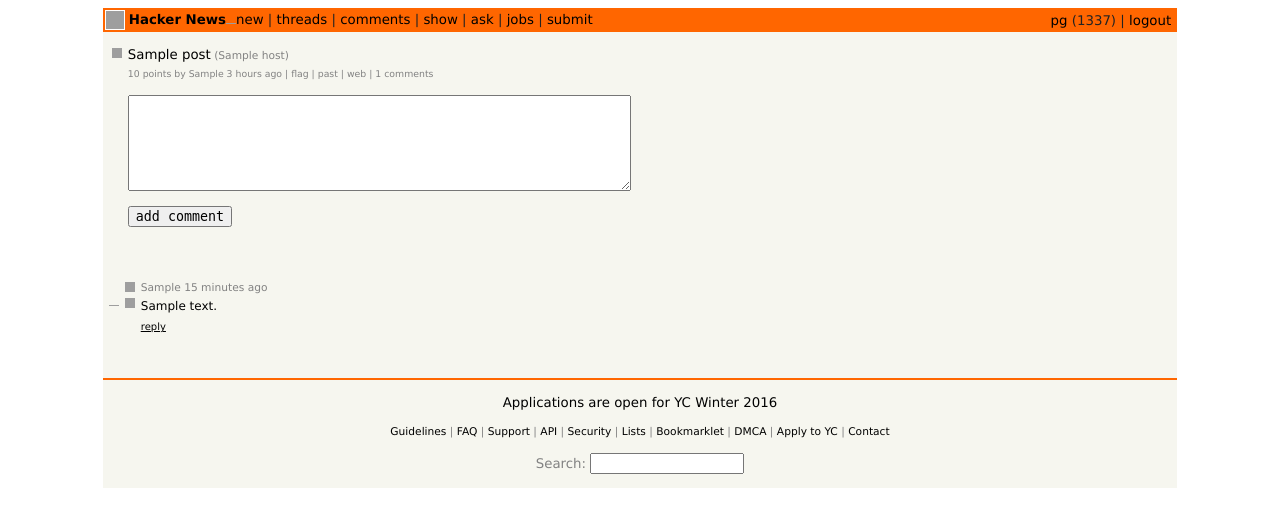
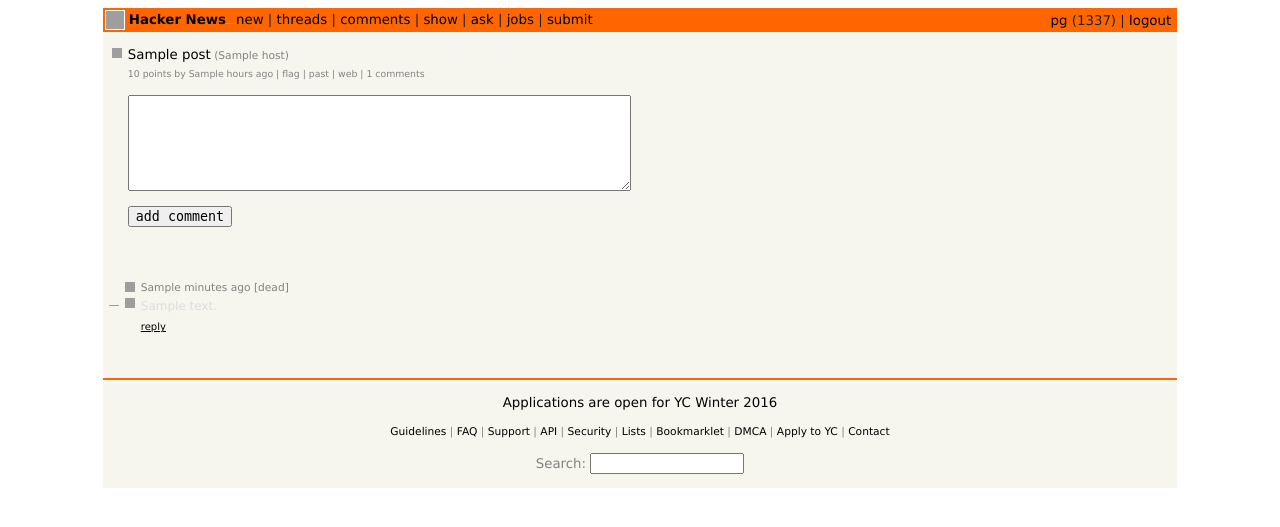
Before and after one commit to orf/hnewssimulator, a Python web app: template template/comments.jinja2 in a window 1280 px wide. Shown: the top 527 px of the page. Run offline with Jinja, Linux system fonts and the light colour scheme; the template is opened without the code that fills it: most values are stand-ins (such as "Sample title", 1, 10 or a date in 2020); grey boxes are pictures that could not be loaded.

Commit message:
Seems to be working

```diff
--- a/chains.py
+++ b/chains.py
@@ -167,7 +167,7 @@
 
         print("Chosen title in {time:6.4f}".format(time=t.elapsed))
 
-        comment_query = sesh.query(Comment.text)
+        comment_query = sesh.query(Comment.text).filter(Comment.dead == False)
         if post_type != "normal":
             comment_query = comment_query.filter(Comment.id.in_(
                 sesh.query(func.unnest(Story.all_kids)).filter_by(**query_args)
@@ -192,7 +192,7 @@
                     comment += sim.make_sentence(tries=10000,
                                                  max_overlap_total=10,
                                                  max_overlap_ratio=0.5)
-
+                comment = comment.replace(".", ". ")
                 comment_data = {"text": comment, "by": user_name, "dead": is_dead}
                 comments.append(comment_data)
             print("Made {0} comments".format(len(comments)))
--- a/render.py
+++ b/render.py
@@ -2,7 +2,7 @@
 import pathlib
 import shutil
 import random
-
+import random
 import jinja2
 
 with open("data/posts.json", "r") as fd:
@@ -32,7 +32,7 @@
         random.shuffle(chunk)
 
         with (dist / file_name).open("wb") as fd:
-            fd.write(template.render(posts=chunk, idx=i, is_last=is_last).encode("utf8"))
+            fd.write(template.render(posts=chunk, idx=i, is_last=is_last, rand=random.randint).encode("utf8"))
 
 
 ask_hn = [post for post in posts if post["type"] == "ask"]
@@ -44,7 +44,7 @@
 
 for post in posts:
     with (dist / "comments" / "comments_{0}.html".format(post["id"])).open("wb") as fd:
-        fd.write(comment_template.render(post=post).encode("utf8"))
+        fd.write(comment_template.render(post=post, rand=random.randint).encode("utf8"))
 
 news = dist / "news.css"
 if not news.exists():
--- a/template/comments.jinja2
+++ b/template/comments.jinja2
@@ -67,7 +67,7 @@
                         <td colspan="2"></td>
                         <td class="subtext">
                             <span class="score" id="score_10246963">{{ post.votes }} points</span> by <a
-                                href="#">{{ post.by }}</a> <a href="item?id=10246963">3 hours ago</a> | <a
+                                href="#">{{ post.by }}</a> <a href="item?id=10246963">{{ rand(1, 10) }} hours ago</a> | <a
                                 href="#">flag</a>
                             | <a
                                 href="#">past</a>
@@ -105,12 +105,13 @@
                                         </td>
                                         <td class="default">
                                             <div style="margin-top:2px; margin-bottom:-10px;"><span class="comhead">
-          <a href="#">{{ comment.by }}</a> <a href="#">15 minutes ago</a> <span
-                                                    class="par"></span><span class="deadmark"></span>          <span
-                                                    class='storyon'></span>
-                  </span></div>
+          <a href="#">{{ comment.by }}</a> <a href="#">{{ rand(1, 60) }} minutes ago</a> <span
+                                                    class="par"></span><span
+                                                    class="deadmark">{{ "[dead]" if comment.dead }}</span>
+                                                <span class='storyon'></span>
+                                            </span></div>
                                             <br><span class="comment">
-                  <span class="c00">{{ comment.text }}</span><div class='reply'><p><font size="1">
+                  <span class="{{ "c00" if not comment.dead else "cdd" }}">{{ comment.text }}</span><div class='reply'><p><font size="1">
                                             <u><a href="#">reply</a></u>
                                         </font>
                                         </div></td>
--- a/template/index.jinja2
+++ b/template/index.jinja2
@@ -72,7 +72,7 @@
                             <td class="subtext">
                                 <span class="score" id="score_10245156">{{ post.votes }} points</span> by <a
                                     href="#">{{ post.by }}</a>
-                                <a href="#">1 hour ago</a> | <a
+                                <a href="#">{{ rand(1, 10) }} hours ago</a> | <a
                                     href="#">flag</a>
                                 | <a href="comments/comments_{{ post.id }}.html">{{ post.comments|length }} comments</a>
                             </td>
```
